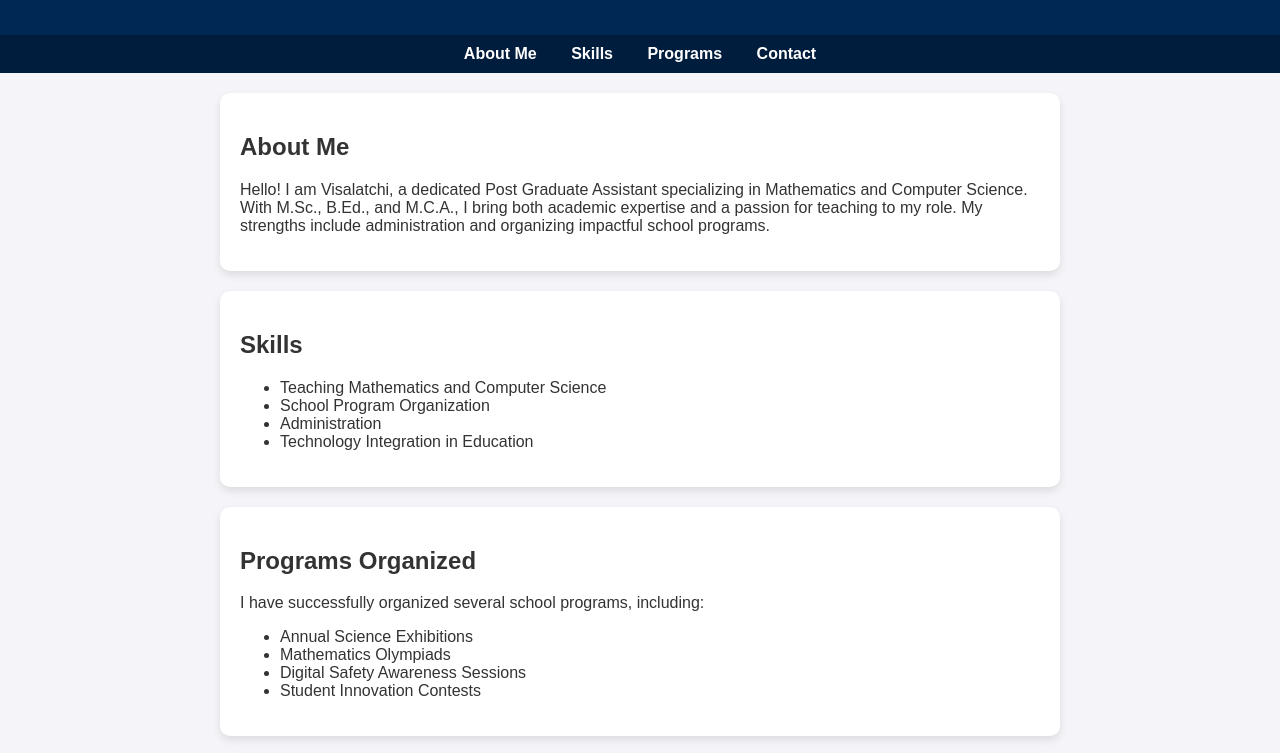
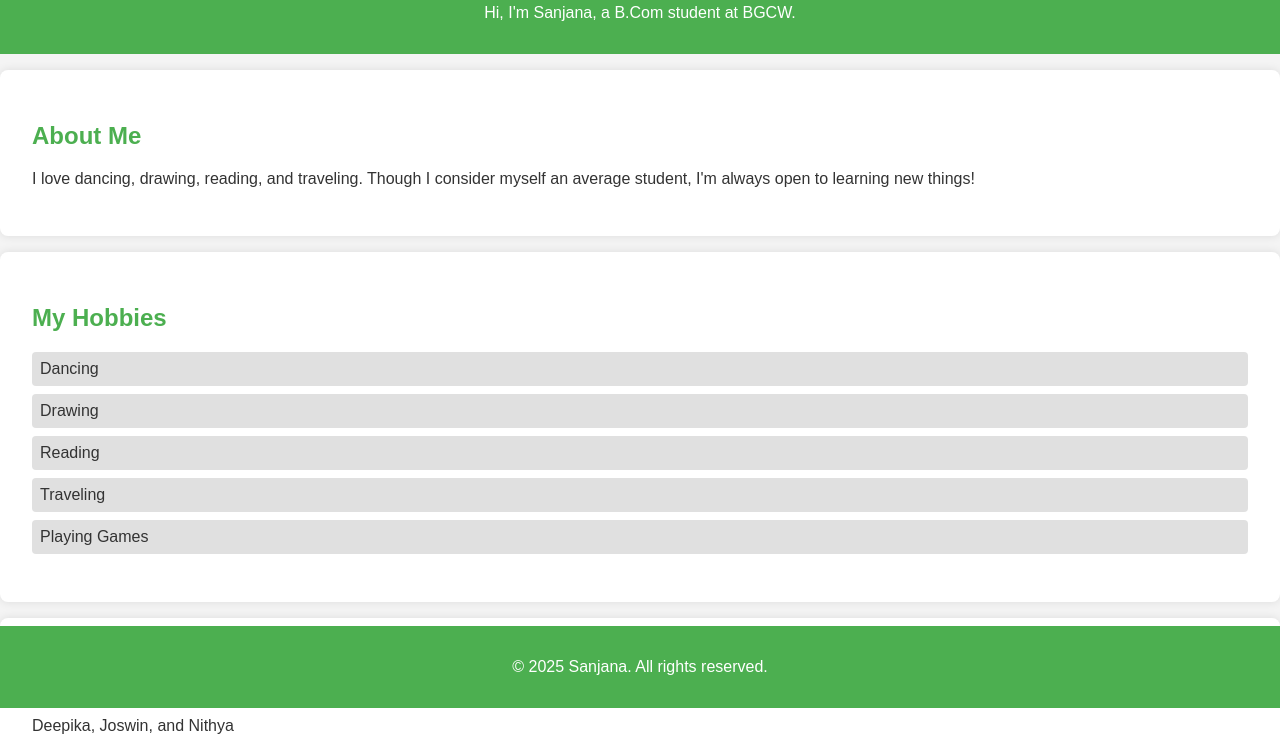
Before and after one commit to nithyawilldoo/nithyawilldoo.github.io, a plain HTML site: page index.html in a window 1280 px wide. Shown: the part 92-845 px from the top of the page. Drawn offline with Linux system fonts and the light colour scheme.

Commit message:
Update index.html

```diff
--- a/index.html
+++ b/index.html
@@ -3,95 +3,80 @@
 <head>
     <meta charset="UTF-8">
     <meta name="viewport" content="width=device-width, initial-scale=1.0">
-    <title>Visalatchi - Mathematics & Computer Science Educator</title>
+    <title>Sanjana's Portfolio</title>
+    <link rel="stylesheet" href="styles.css">
     <style>
         body {
             font-family: Arial, sans-serif;
             margin: 0;
             padding: 0;
-            background-color: #f4f4f9;
+            background-color: #f4f4f4;
             color: #333;
         }
         header {
-            background-color: #002855;
+            background-color: #4CAF50;
             color: white;
+            padding: 1em 0;
             text-align: center;
-            padding: 20px;
-        }
-        header h1 {
-            margin: 0;
-        }
-        nav {
-            text-align: center;
-            background-color: #001d3d;
-            padding: 10px 0;
-        }
-        nav a {
-            color: white;
-            margin: 0 15px;
-            text-decoration: none;
-            font-weight: bold;
         }
         section {
-            padding: 20px;
+            padding: 2em;
+            margin: 1em 0;
+            background-color: white;
+            border-radius: 8px;
+            box-shadow: 0 0 10px rgba(0, 0, 0, 0.1);
         }
-        .about, .skills, .programs, .contact {
-            margin: 20px auto;
-            max-width: 800px;
-            background: white;
-            padding: 20px;
-            border-radius: 10px;
-            box-shadow: 0 4px 8px rgba(0, 0, 0, 0.1);
+        h2 {
+            color: #4CAF50;
+        }
+        ul {
+            list-style-type: none;
+            padding: 0;
+        }
+        ul li {
+            background: #e0e0e0;
+            margin: 0.5em 0;
+            padding: 0.5em;
+            border-radius: 4px;
         }
         footer {
             text-align: center;
-            padding: 10px 0;
-            background-color: #001d3d;
+            padding: 1em 0;
+            background-color: #4CAF50;
             color: white;
+            position: fixed;
+            width: 100%;
+            bottom: 0;
         }
     </style>
 </head>
 <body>
     <header>
-        <h1>Visalatchi</h1>
-        <p>Passion for Teaching, Expertise in Mathematics and Computer Science</p>
+        <h1>Welcome to My Portfolio</h1>
+        <p>Hi, I'm Sanjana, a B.Com student at BGCW.</p>
     </header>
-    <nav>
-        <a href="#about">About Me</a>
-        <a href="#skills">Skills</a>
-        <a href="#programs">Programs</a>
-        <a href="#contact">Contact</a>
-    </nav>
-    <section id="about" class="about">
+    <main>
+        <section id="about">
             <h2>About Me</h2>
-        <p>Hello! I am Visalatchi, a dedicated Post Graduate Assistant specializing in Mathematics and Computer Science. With M.Sc., B.Ed., and M.C.A., I bring both academic expertise and a passion for teaching to my role. My strengths include administration and organizing impactful school programs.</p>
+            <p>I love dancing, drawing, reading, and traveling. Though I consider myself an average student, I'm always open to learning new things!</p>
         </section>
-    <section id="skills" class="skills">
-        <h2>Skills</h2>
+        <section id="hobbies">
+            <h2>My Hobbies</h2>
             <ul>
-            <li>Teaching Mathematics and Computer Science</li>
-            <li>School Program Organization</li>
-            <li>Administration</li>
-            <li>Technology Integration in Education</li>
+                <li>Dancing</li>
+                <li>Drawing</li>
+                <li>Reading</li>
+                <li>Traveling</li>
+                <li>Playing Games</li>
             </ul>
         </section>
-    <section id="programs" class="programs">
-        <h2>Programs Organized</h2>
-        <p>I have successfully organized several school programs, including:</p>
-        <ul>
-            <li>Annual Science Exhibitions</li>
-            <li>Mathematics Olympiads</li>
-            <li>Digital Safety Awareness Sessions</li>
-            <li>Student Innovation Contests</li>
-        </ul>
+        <section id="friends">
+            <h2>My Close Friends</h2>
+            <p>Deepika, Joswin, and Nithya</p>
         </section>
-    <section id="contact" class="contact">
-        <h2>Contact Me</h2>
-        <p>If you'd like to get in touch, feel free to reach out via email:</p>
-        <p><strong>Email:</strong> your-email@example.com</p>
-    </section>
+    </main>
     <footer>
-        <p>&copy; 2024 Visalatchi. All rights reserved.</p>
+        <p>&copy; 2025 Sanjana. All rights reserved.</p>
     </footer>
 </body>
 </html>
```
Lines whose indentation alone changed are shown as unchanged.
